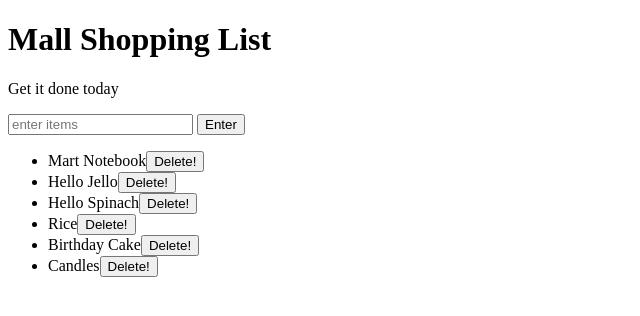
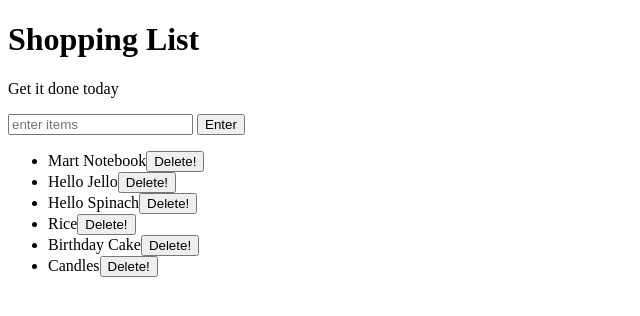
Before and after one commit to Ahsan804/background-generator, a plain HTML site: page index.html in a window 1280 px wide. Shown: the whole page, without its empty margins (0-640 px from the left). Drawn offline with Linux system fonts and the light colour scheme.

Commit message:
Title Changed

```diff
--- a/index.html
+++ b/index.html
@@ -5,7 +5,7 @@
 	<link rel="stylesheet" href="style.css">
 </head>
 <body>
-	<h1>Mall Shopping List</h1>
+	<h1>Shopping List</h1>
 	<p id="first">Get it done today</p>
 	<input id="userinput" type="text" placeholder="enter items">
 	<button id="enter">Enter</button>
```
